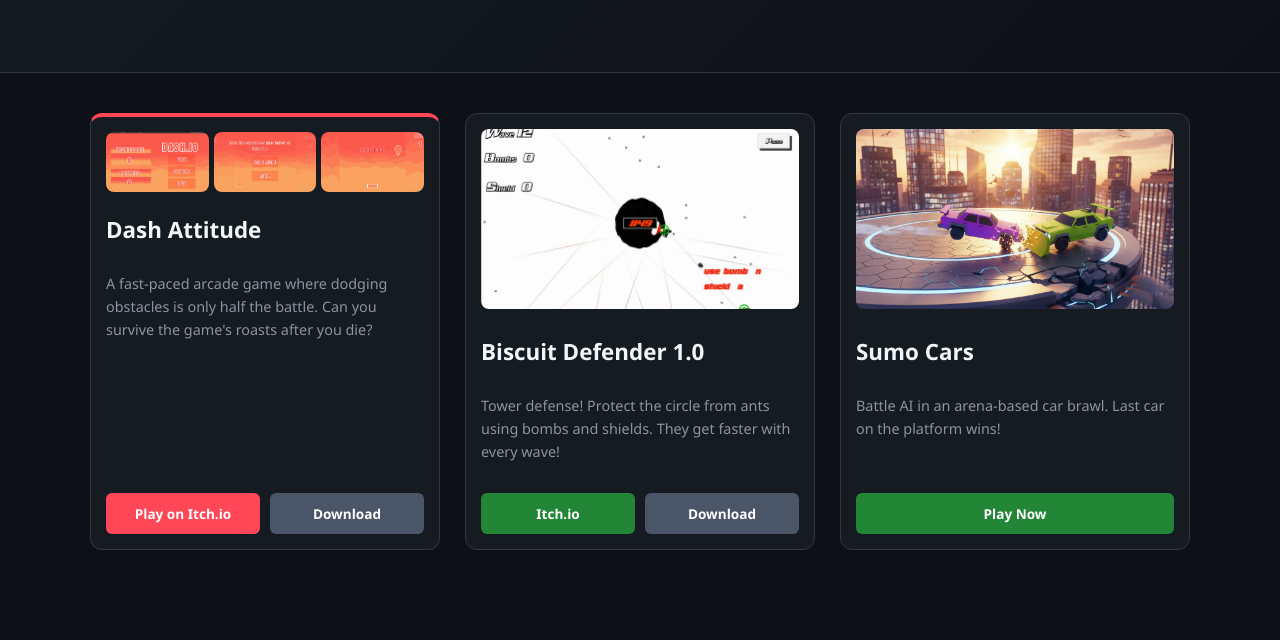
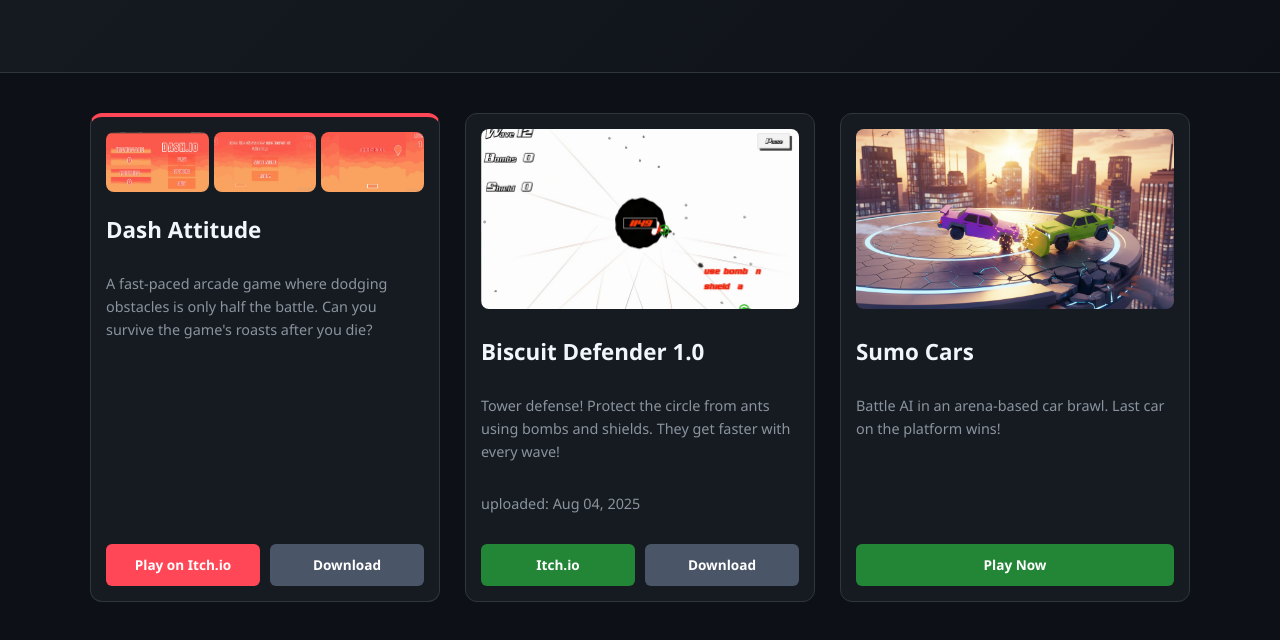
Before and after one commit to dart256/dart256.github.io, a plain HTML site: page index.html in a window 1280 px wide. Shown: the part 164-804 px from the top of the page. Drawn offline with Linux system fonts and the light colour scheme.

Commit message:
Update index.html

```diff
--- a/index.html
+++ b/index.html
@@ -125,6 +125,7 @@
         <img src="images/screenshots.jpg" alt="Biscuit Defender">
         <h2>Biscuit Defender 1.0</h2>
         <p>Tower defense! Protect the circle from ants using bombs and shields. They get faster with every wave!</p>
+        <p> uploaded: Aug 04, 2025 </p>
         <div class="btn-group">
             <a href="https://mj2games.itch.io" class="btn">Itch.io</a>
             <a href="https://drive.google.com/file/d/1UKwdbJOGlpD6YlKUoH0dog6OjAPyzt1-/view?usp=drive_link" class="btn btn-alt">Download</a>
```
